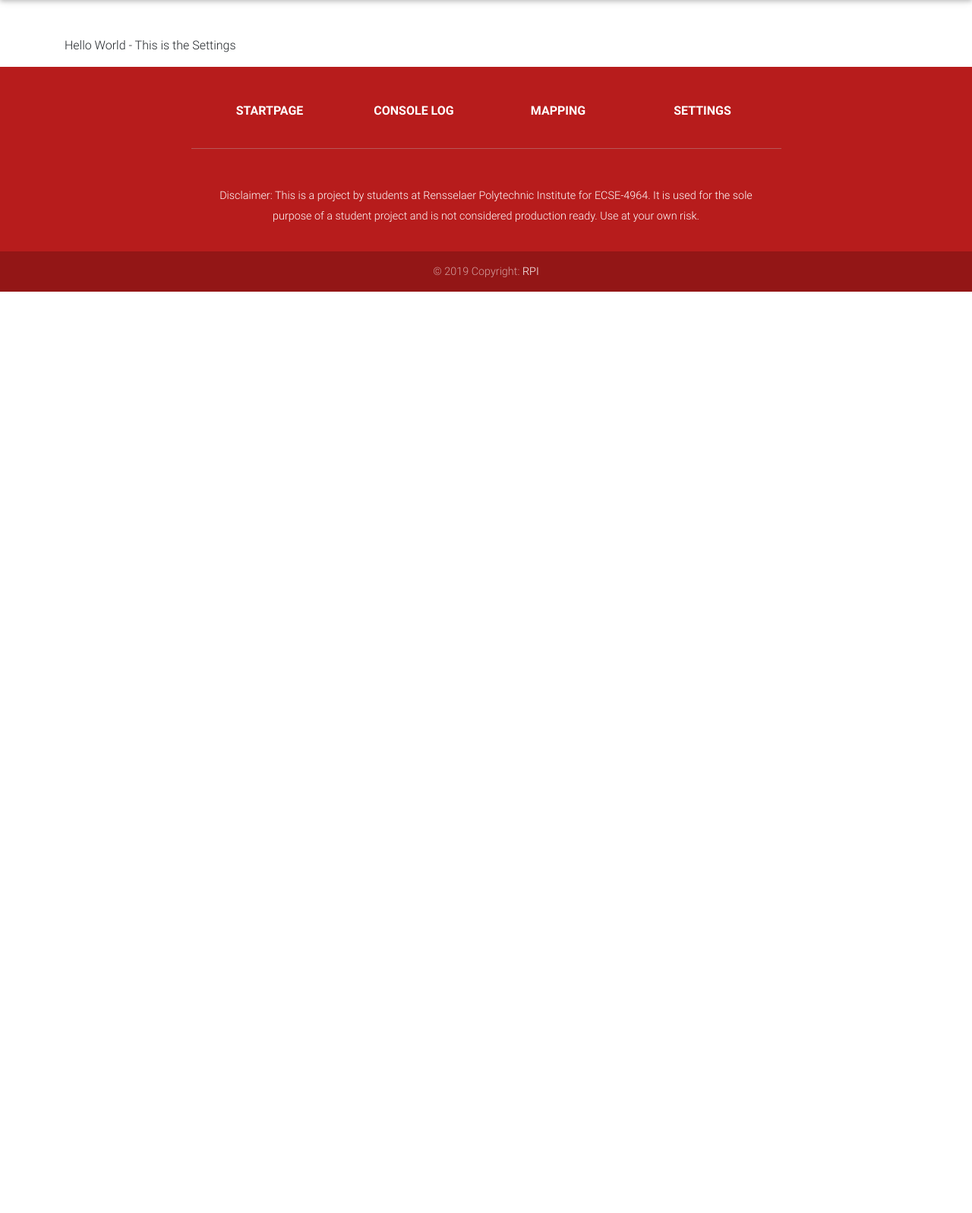
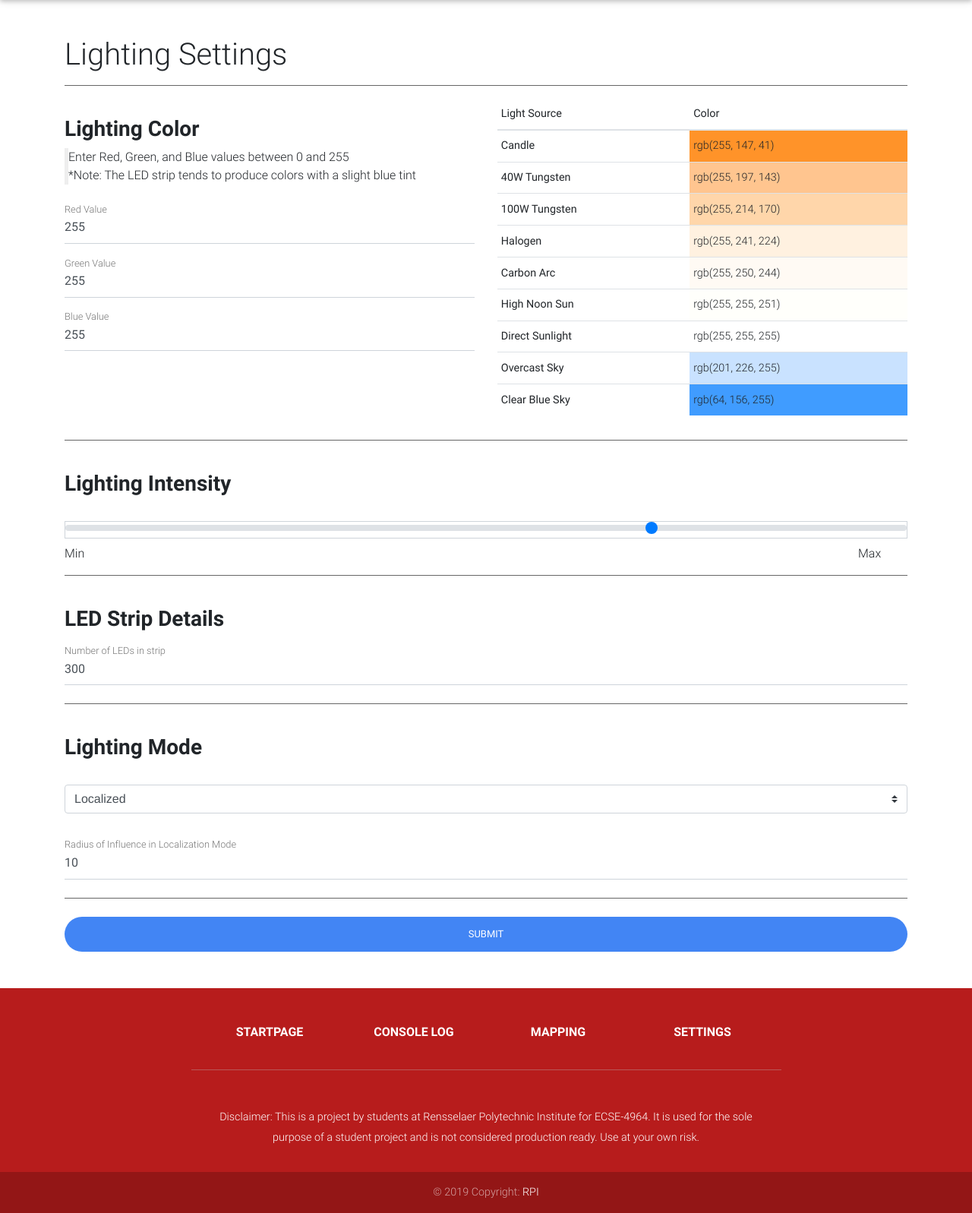
Before and after one commit to ortiza5/IoT-Adaptive-Lighting, a Flask app: page /settings in a window 1280 px wide. Shown: the part 56-1653 px from the top of the page at 76% size. Before the commit the page ends 440 px from the top, so only its background shows below. Run offline with Flask 2, Linux system fonts and the light colour scheme; parts of the project's set-up code (start-up, migrations or seed data) failed here and were passed over; some libraries are stand-ins or nearby versions.

Commit message:
webpage layout for configuration of parameters

```diff
--- a/templates/settings.html
+++ b/templates/settings.html
@@ -10,10 +10,207 @@
 <!--Main Navigation-->
 
 <!--Main layout-->
-<main class="mt-5">
-  <div class="container">
-    <p>Hello World - This is the Settings</p>
-  </div>
+<main class="mt-5 mb-5">
+	<div class="container">
+
+		<h1>Lighting Settings</h1>
+
+		<form class="needs-validation" validate action="" method="POST">
+
+			<!-- Lighting Color -->
+			<hr class="hr-dark">
+			<div class="row">
+				<div class="col-md-6">
+					<div class="row">
+						<div class="col-md-12">
+						<div class="md-form mb-0">
+							<h3 class="font-weight-bold">Lighting Color</h3>
+						</div>
+						</div>
+					</div>
+					<!-- instructions -->
+					<div class="row">
+						<div class="col-md-12">
+						<div class="md-form my-0">
+							<blockquote>Enter Red, Green, and Blue values between 0 and 255<br>*Note: The LED strip tends to produce colors with a slight blue tint</blockquote>
+						</div>
+						</div>
+					</div>
+				<!-- RGB Values -->
+					<div class="row">
+						<div class="col-md-12">
+							<div class="md-form mb-0">
+								<input type="text" id="redid" name="redid" class="form-control" required value={{form_vals[0]}}>
+								<label for="redid" class="">Red Value</label>
+								<div class="invalid-feedback">
+									Please input a value 0-255
+								</div>
+							</div>
+						</div>
+					</div>
+					<div class="row">
+						<div class="col-md-12">
+							<div class="md-form mb-0">
+								<input type="text" id="greenid" name="greenid" class="form-control" required value={{form_vals[1]}}>
+								<label for="greenid" class="">Green Value</label>
+								<div class="invalid-feedback">
+									Please input a value 0-255
+								</div>
+							</div>
+						</div>
+					</div>
+					<div class="row">
+						<div class="col-md-12">
+							<div class="md-form mb-0">
+								<input type="text" id="blueid" name="blueid" class="form-control" required value={{form_vals[2]}}>
+								<label for="blueid" class="">Blue Value</label>
+								<div class="invalid-feedback">
+									Please input a value 0-255
+								</div>
+							</div>
+						</div>
+					</div>
+				</div>
+
+				<div class="col-md-6">
+					<table class="table table-hover table-sm">
+						<thead>
+							<tr>
+								<th scope="col">Light Source</th>
+								<th scope="col">Color</th>
+							</tr>
+						</thead>
+						<tbody>
+							<tr>
+								<th scope="row">Candle</th>
+								<td bgcolor="#FF9329">rgb(255, 147, 41)</td>
+							</tr>
+							<tr>
+								<th scope="row">40W Tungsten</th>
+								<td bgcolor="#FFC58F">rgb(255, 197, 143)</td>
+							</tr>
+							<tr>
+								<th scope="row">100W Tungsten</th>
+								<td bgcolor="#FFD6AA">rgb(255, 214, 170)</td>
+							</tr>
+							<tr>
+								<th scope="row">Halogen</th>
+								<td bgcolor="#FFF1E0">rgb(255, 241, 224)</td>
+							</tr>
+							<tr>
+								<th scope="row">Carbon Arc</th>
+								<td bgcolor="#FFFAF4">rgb(255, 250, 244)</td>
+							</tr>
+							<tr>
+								<th scope="row">High Noon Sun</th>
+								<td bgcolor="#FFFFFB">rgb(255, 255, 251)</td>
+							</tr>
+							<tr>
+								<th scope="row">Direct Sunlight</th>
+								<td bgcolor="#FFFFFF">rgb(255, 255, 255)</td>
+							</tr>
+							<tr>
+								<th scope="row">Overcast Sky</th>
+								<td bgcolor="#C9E2FF">rgb(201, 226, 255)</td>
+							</tr>
+							<tr>
+								<th scope="row">Clear Blue Sky</th>
+								<td bgcolor="#409CFF">rgb(64, 156, 255)</td>
+							</tr>
+						</tbody>
+					</table>
+				</div>
+			</div>
+			<hr class="hr-dark">
+
+
+
+			<!-- Light Intensity -->
+			<div class="row">
+				<div class="col-md-12">
+				<div class="md-form mb-0">
+					<h3 class="font-weight-bold">Lighting Intensity</h3>
+				</div>
+				</div>
+			</div>
+			<div class="row">
+				<div class="col-md-12">
+					<div class="md-form mb-0">
+						<input type="range" class="custom-range form-control" min="0" max="1" step="0.1" id="intensityid" name="intensityid" value={{form_vals[3]}}>
+					</div>
+				</div>
+			</div>
+			<div class="row justify-content-between">
+				<div class="col-1">
+					Min
+				</div>
+				<div class="col-1">
+					Max
+				</div>
+			</div>
+			<hr class="hr-dark">
+
+			<!-- Number of LEDs -->
+			<div class="row">
+				<div class="col-md-12">
+				<div class="md-form mb-0">
+					<h3 class="font-weight-bold">LED Strip Details</h3>
+				</div>
+				</div>
+			</div>
+			<div class="row">
+				<div class="col-md-12">
+					<div class="md-form mb-0">
+						<input type="text" id="numberid" name="numberid" class="form-control" required value={{form_vals[4]}}>
+						<label for="numberid" class="">Number of LEDs in strip</label>
+						<div class="invalid-feedback">
+							Please input a value
+						</div>
+					</div>
+				</div>
+			</div>
+			<hr class="hr-dark">
+
+			<!-- Lighting Mode -->
+			<div class="row">
+				<div class="col-md-12">
+				<div class="md-form mb-0">
+					<h3 class="font-weight-bold">Lighting Mode</h3>
+				</div>
+				</div>
+			</div>
+
+			<div class="md-form mb-0">
+				<select class="browser-default custom-select md-form" id="modeid" name="modeid">
+				<option value="Localized" {% if form_vals[5] == "Localized" %} selected{% endif %} disabled>Localized</option>
+				<option value="Perpendicular" {% if form_vals[5] == "Perpendicular" %} selected{% endif %}>Only Perpendicular Distance Localized</option>
+				<option value="Parallel" {% if form_vals[5] == "Parallel" %} selected{% endif %}>Only Parallel Distance Localized</option>
+				<option value="Solid" {% if form_vals[5] == "Solid" %} selected{% endif %}>Solid Color (No Localization)</option>
+				</select>
+			</div>
+
+			<div class="row">
+				<div class="col-md-12">
+					<div class="md-form mb-0">
+						<input type="text" id="radiusid" name="radiusid" class="form-control" required value={{form_vals[6]}}>
+						<label for="radiusid" class="">Radius of Influence in Localization Mode</label>
+						<div class="invalid-feedback">
+							Please input a value
+						</div>
+					</div>
+				</div>
+			</div>
+			<hr class="hr-dark">
+
+			<!-- Submit button -->
+				<button class="btn btn-primary btn-rounded btn-block my-4 waves-effect z-depth-0" type="submit">Submit</button>
+
+
+		</form>
+
+
+
+	</div>
 </main>
 <!--Main layout-->
 {% endblock %}
```
